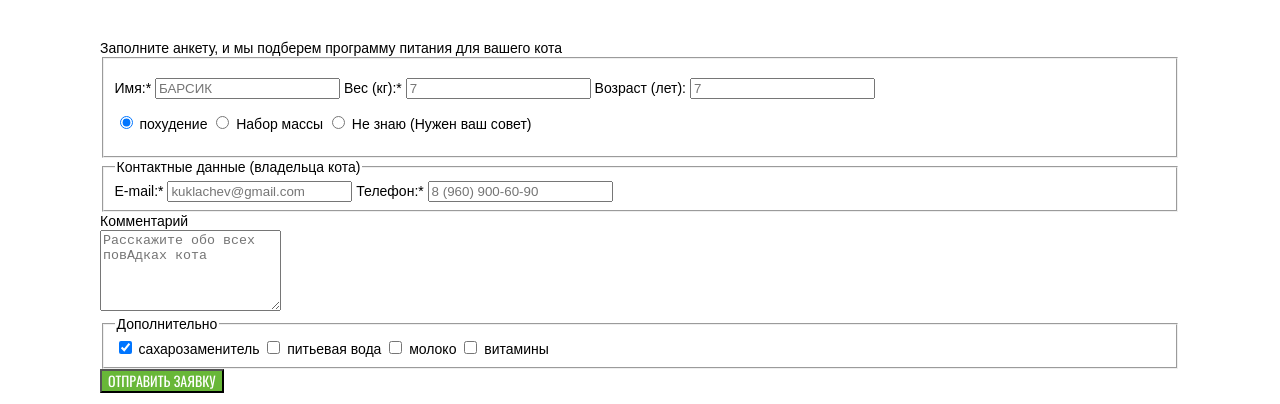
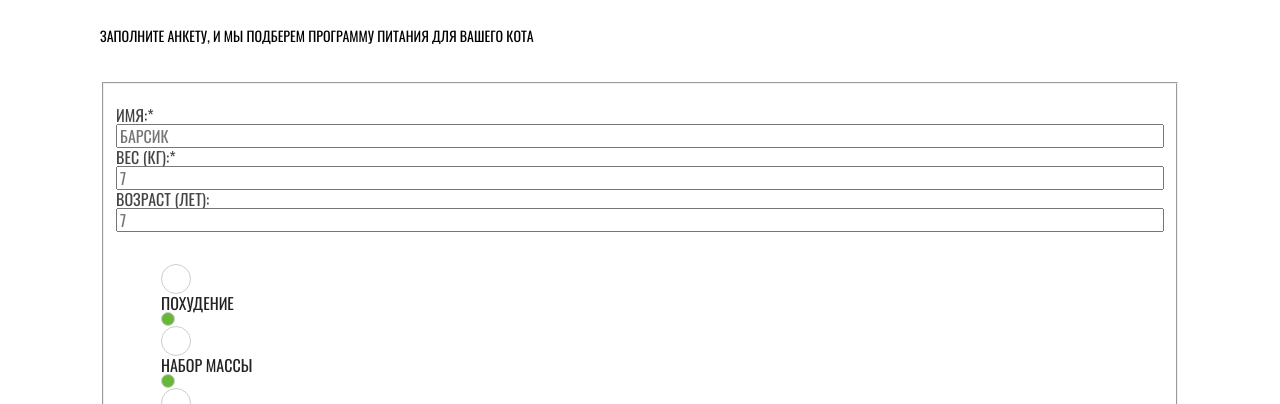
Before and after one commit to petrmileshko/CatEnergy, a website: page source/feeding-form.html in a window 1280 px wide. Shown: the part 389-793 px from the top of the page. Drawn offline with Linux system fonts and the light colour scheme; files whose address does not match are found by name.

Commit message:
updated feeding-form
Обновил базовые стили для страницы с формой заказа

```diff
--- a/source/feeding-form.html
+++ b/source/feeding-form.html
@@ -43,14 +43,14 @@
   </header>
 
   <main class="page__content page__content--column order-page block-center">
-    <h1 class="page__title">Подбор программы</h1>
+    <h1 class="order-page__title page__title">Подбор программы</h1>
     <p class="order-page__subtitle">Заполните анкету, и мы подберем программу питания для вашего кота</p>
 
     <form class="order-page__anketa form" action="https://echo.htmlacademy.ru/" method="post">
       <fieldset class="form__group">
         <legend class="visually-hidden">Данные кота</legend>
 
-        <p class="form__subgroup">
+        <p class="form__subgroup form__subgroup--cat">
           <label class="form__label">
             <span>Имя:*</span>
             <input class="form__input" type="text" name="cat-name" placeholder="БАРСИК" required>
@@ -67,7 +67,7 @@
           </label>
         </p>
 
-        <p class="form__subgroup">
+        <p class="form__subgroup form__subgroup--purpose">
           <label class="form__label control control--radio">
             <input class="control__input" type="radio" name="purpose" value="slim" checked>
             <span class="control__marker">похудение</span>
@@ -85,8 +85,8 @@
         </p>
       </fieldset>
 
-      <fieldset class="form__group">
-        <legend class="form__group-legend">Контактные данные (владельца кота)</legend>
+      <fieldset class="form__group form__group--contacts">
+        <legend class="form__group-legend">Контактные данные<br> (владельца кота)</legend>
         <label class="form__label">
           <span>E-mail:*</span>
           <input class="form__input" type="email" name="user-mail" placeholder="kuklachev@gmail.com" required>
@@ -98,15 +98,13 @@
         </label>
       </fieldset>
 
-      <div class="form__group">
-        <label class="form__group-legend" for="comments">Комментарий</label>
-        <div>
-          <textarea class="form__textarea" name="comments" id="comments" rows="5"
-            placeholder="Расскажите обо всех повАдках кота"></textarea>
-        </div>
-      </div>
+      <fieldset class="form__group">
+        <legend class="form__group-legend">Комментарий</legend>
+        <textarea class="form__textarea" name="comments" id="comments" rows="5"
+          placeholder="Расскажите обо всех повАдках кота"></textarea>
+      </fieldset>
 
-      <fieldset class="form__group">
+      <fieldset class="form__group form__group--additional">
         <legend class="form__group-legend">Дополнительно</legend>
 
         <label class="form__label control control--checkbox">
--- a/source/sass/blocks/button.scss
+++ b/source/sass/blocks/button.scss
@@ -2,7 +2,7 @@
 .button {
   @include buttons_normal;
   text-align: center;
-
+  border: none;
   &--more {
     background-color: #f2f2f2;
   }
--- a/source/sass/blocks/catalog-page.scss
+++ b/source/sass/blocks/catalog-page.scss
@@ -4,6 +4,10 @@
   flex-direction: column;
   padding-top: 10px;
   background-color: $bg-color-primary;
+}
+
+.catalog-page__title {
+  margin-bottom: 41px;
 }
 
 .catalog-page__section {
--- /dev/null
+++ b/source/sass/blocks/control.scss
@@ -0,0 +1,40 @@
+//Блок с полями для форм
+.control {
+  padding-left: 45px;
+
+  &::before {
+    width: 30px;
+    height: 30px;
+    border: 1px solid #cdcdcd;
+    content: "";
+  }
+
+  &::after {
+    width: 14px;
+    height: 14px;
+    background-color: $bg-color-secondary;
+    border: 1px solid #cdcdcd;
+    content: "";
+  }
+
+  &--radio::before {
+    border-radius: 50%;
+  }
+
+  &--radio::after {
+    border-radius: 50%;
+  }
+
+  &--checkbox::after {
+    width: 2px;
+    height: 8px;
+  }
+}
+
+.control__input {
+  display: none;
+}
+
+.control__marker {
+  @include font_size_text(16px, 18px);
+}
--- /dev/null
+++ b/source/sass/blocks/form.scss
@@ -0,0 +1,70 @@
+//Блок формы
+.form {
+  display: flex;
+  flex-direction: column;
+}
+
+.form__group {
+  display: flex;
+  flex-direction: column;
+
+  &--additional {
+    margin-bottom: 34px;
+    color: $font-color-basic;
+  }
+
+  &--contacts {
+    color: $font-color-footer;
+  }
+}
+
+.form__subgroup {
+  display: flex;
+  flex-direction: column;
+
+  &--cat {
+    color: $font-color-footer;
+  }
+
+  &--purpose {
+    color: $font-color-goods;
+  }
+}
+
+.form__label {
+  display: flex;
+  flex-direction: column;
+  text-transform: uppercase;
+}
+
+.form__input {
+  font: inherit;
+  text-transform: inherit;
+  color: inherit;
+}
+
+.form__group-legend {
+  margin-bottom: 34px;
+
+  @include font_form_legend;
+  text-transform: none;
+  color: $font-color-basic;
+}
+
+.form__textarea {
+  margin-top: 4px;
+  font: inherit;
+  text-transform: uppercase;
+  color: $font-color-footer;
+}
+
+.form__submit {
+  margin-bottom: 21px;
+}
+
+.form__note {
+  margin: 0;
+
+  @include font_text;
+  @include font_size_text(14px, 16px);
+}
--- a/source/sass/blocks/order-page.scss
+++ b/source/sass/blocks/order-page.scss
@@ -1,4 +1,22 @@
 //Страница заполнения формы
 .order-page {
+  @include font_heading($font-regular);
+  @include font_size_text(16px, 18px);
   background-color: $bg-color-primary;
 }
+
+.order-page__title {
+  margin-bottom: 37px;
+}
+
+.order-page__subtitle {
+  margin-bottom: 37px;
+
+  @include font_heading($font-regular);
+  @include font_size_text(14px, 18px);
+  text-transform: uppercase;
+}
+
+.order-page__anketa {
+  margin-bottom: 32px;
+}
--- a/source/sass/blocks/page.scss
+++ b/source/sass/blocks/page.scss
@@ -38,8 +38,6 @@
 
 //Заголовок страницы
 .page__title {
-  margin-bottom: 49px;
-
   @include font_page_title;
 }
 
--- a/source/sass/global/mixins.scss
+++ b/source/sass/global/mixins.scss
@@ -22,6 +22,11 @@
 @mixin font_page_sub_title {
   @include font_heading($font-regular);
   @include font_size_text(36px, 40px);
+}
+
+@mixin font_form_legend($size: 24px, $height: 26px) {
+  @include font_heading($font-regular);
+  @include font_size_text($size, $height);
 }
 
 //Конец шрифтов
--- a/source/sass/style.scss
+++ b/source/sass/style.scss
@@ -20,6 +20,8 @@
 @import "blocks/socials.scss";
 @import "blocks/designers.scss";
 @import "blocks/logo.scss";
+@import "blocks/form.scss";
+@import "blocks/control.scss";
 
 /* Стили для Главная страница */
 @import "blocks/main-page.scss";
```
Also changed, not shown: source/catalog.html (+1 -1 lines), build/catalog.html, build/css/style.min.css, build/feeding-form.html, source/css/style.min.css, 2 other files.
